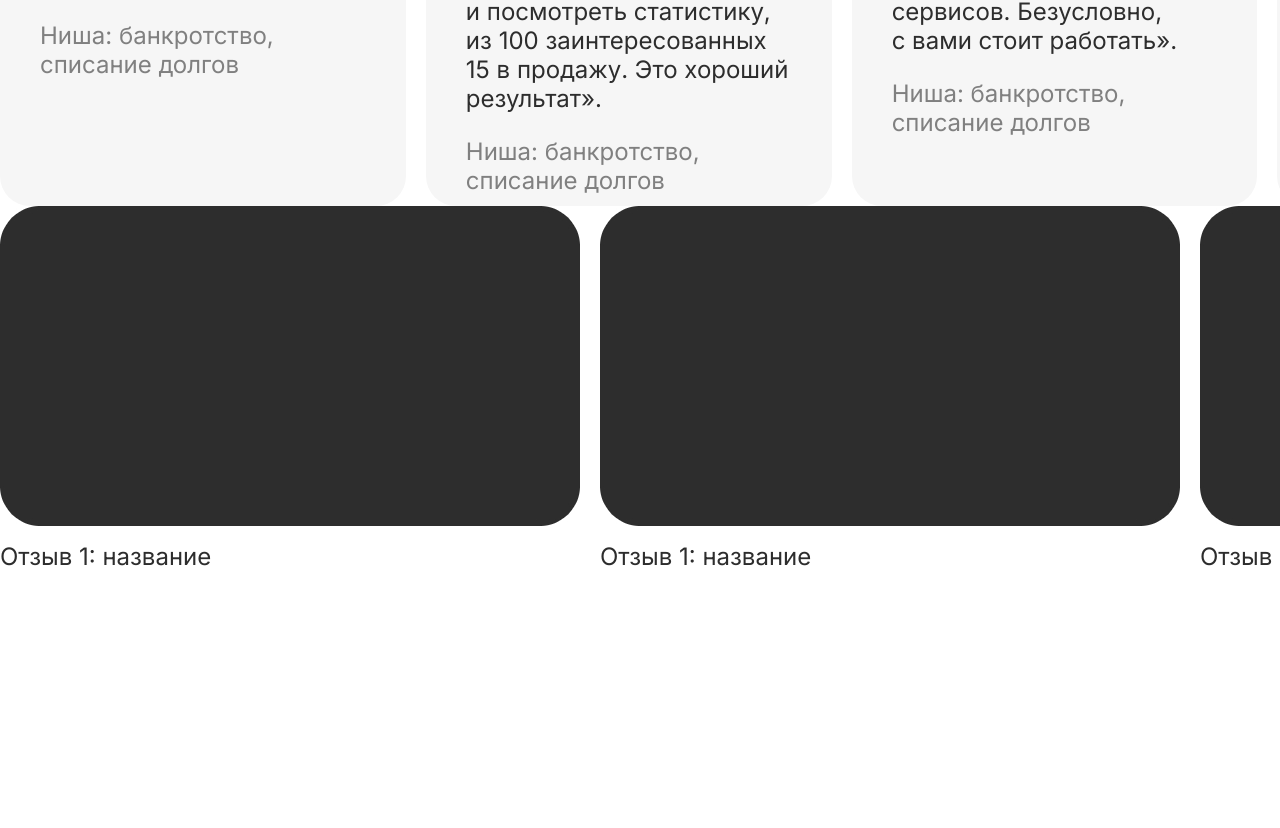
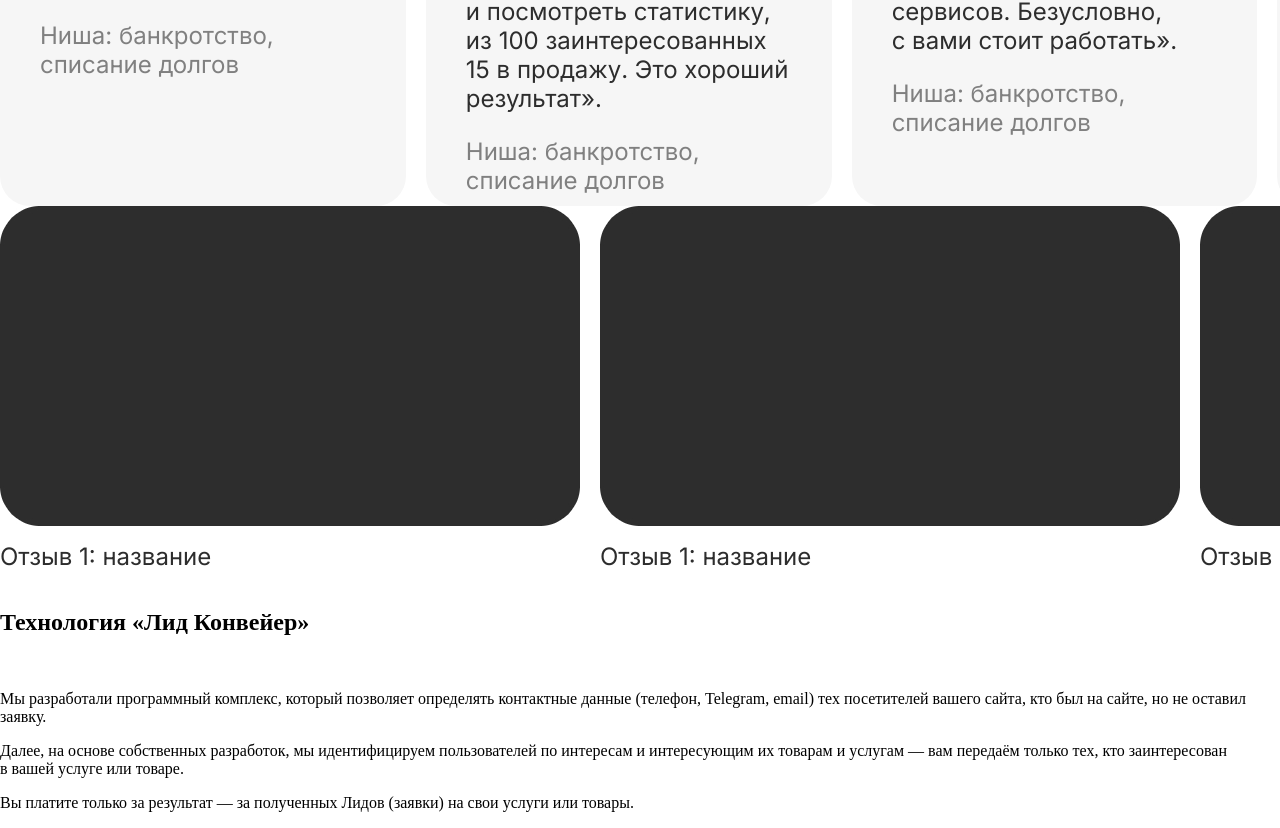
Before and after one commit to BOBERCHICKtg/------------, a plain HTML site: page index.html in a window 1280 px wide. Shown: the part 5424-6252 px from the top of the page. Before the commit the page ends 5995 px from the top, so only its background shows below. Drawn offline with Linux system fonts and the light colour scheme.

Commit message:
upDate-x1

```diff
--- a/index.html
+++ b/index.html
@@ -1466,7 +1466,27 @@
       </div>
     </div>
     <div class="technology">
-
+      <img class="technology__img" src="" alt="" />
+      <div class="technology__box">
+        <div class="technology__box-mini">
+          <h2 class="technology__box-title">Технология «Лид Конвейер»</h2>
+          <img class="technology__box-img" src="" alt="" />
+        </div>
+        <p class="technology__box-text">
+          Мы разработали программный комплекс, который позволяет определять
+          контактные данные (телефон, Telegram, email) тех посетителей вашего
+          сайта, кто был на сайте, но не оставил заявку.
+        </p>
+        <p class="technology__box-text">
+          Далее, на основе собственных разработок, мы идентифицируем
+          пользователей по интересам и интересующим их товарам и услугам —
+          вам передаём только тех, кто заинтересован в вашей услуге или товаре.
+        </p>
+        <p class="technology__box-text">
+          Вы платите только за результат — за полученных Лидов (заявки) на свои
+          услуги или товары.
+        </p>
+      </div>
     </div>
   </body>
 </html>
```
